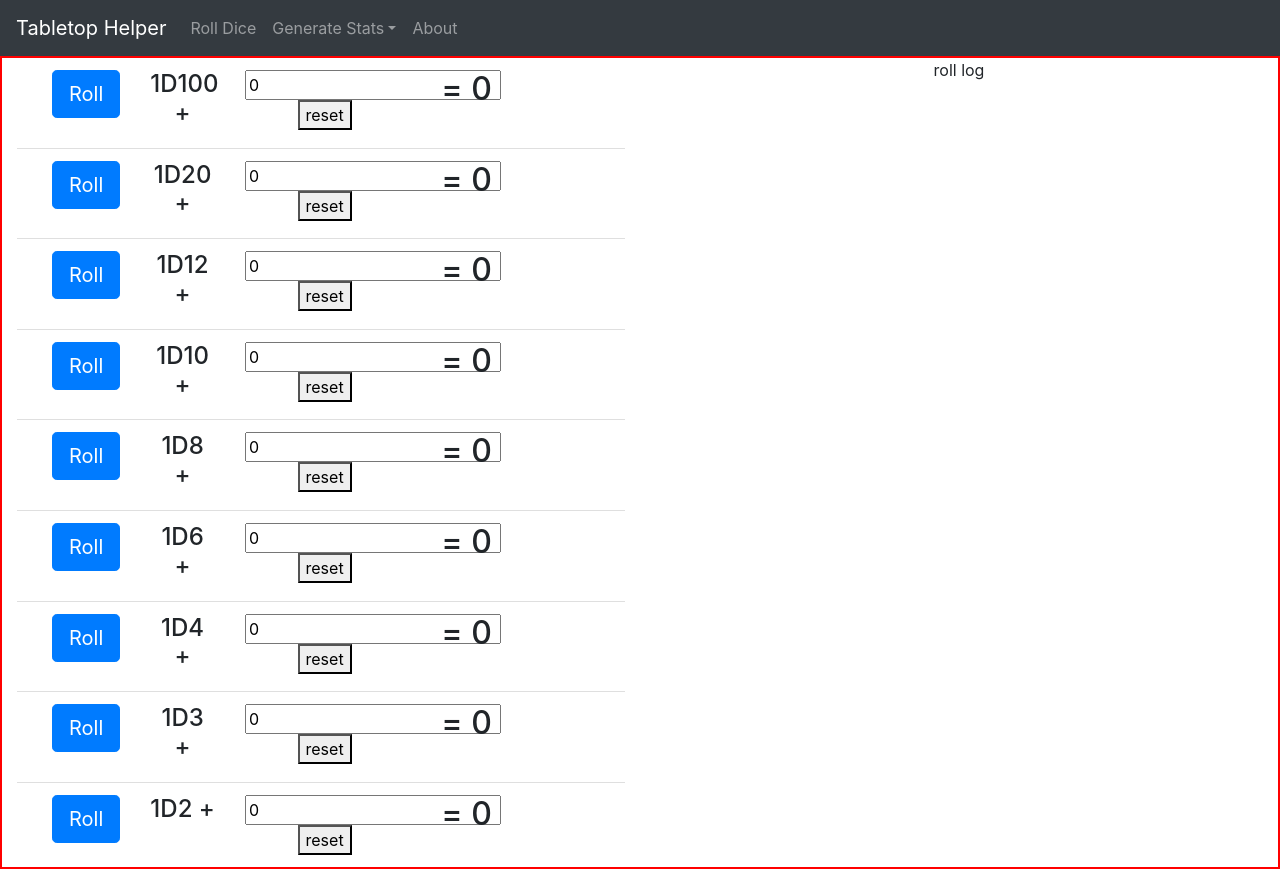
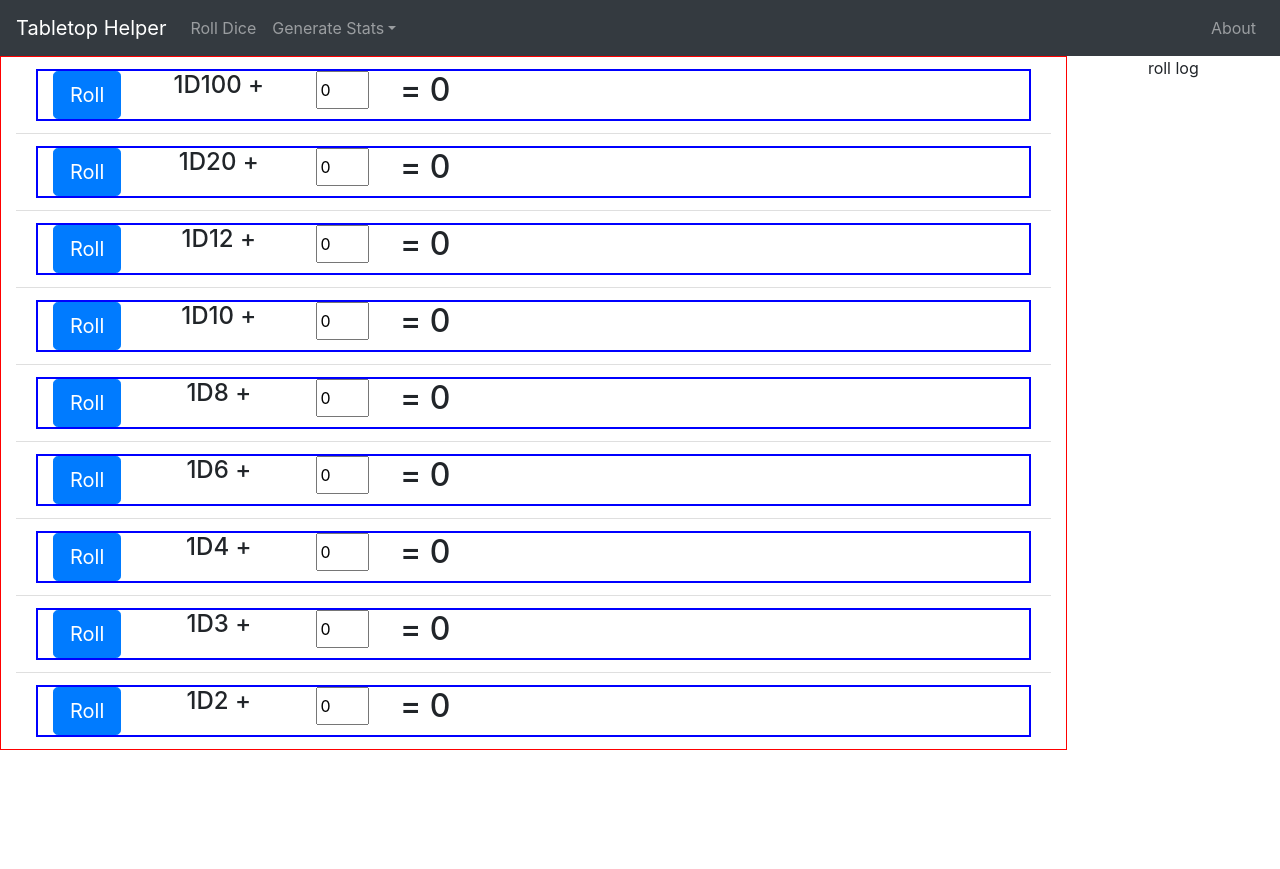
Before and after one commit to arhamHumayun/Tabletop-Helper, a React (Create React App) app in the folder client/: page /dice in a window 1280 px wide. After the commit the page ends 800 px from the top, so only its background shows below. Built offline with nearby package versions, Linux system fonts and the light colour scheme.

Commit message:
improved layout for dice

```diff
--- a/client/src/components/About.js
+++ b/client/src/components/About.js
@@ -4,7 +4,7 @@ export default class About extends Component {
     render() {
         return (
             <div>
-                about ya yeet
+                about
             </div>
         )
     }
--- a/client/src/components/AppHeader.js
+++ b/client/src/components/AppHeader.js
@@ -17,7 +17,9 @@ export default class AppHeader extends Component {
                 <NavDropdown.Divider />
                 <NavDropdown.Item href="#pointbuy/dnd">Dnd 5e Point Buy</NavDropdown.Item>
               </NavDropdown>
-              <Nav.Link href="/about">About</Nav.Link>
+            </Nav>
+            <Nav>
+              <Nav.Link href="/about" inline>About</Nav.Link>
             </Nav>
         </Navbar>
         )
--- a/client/src/components/Dice.js
+++ b/client/src/components/Dice.js
@@ -14,6 +14,7 @@ export default class Dice extends Component {
             finalResult: 0,
             inputValue: "0"
         }
+
         this.roll = this.roll.bind(this);
         this._handleUpdate = this._handleUpdate.bind(this);
         this._reset = this._reset.bind(this);
@@ -41,19 +42,18 @@ export default class Dice extends Component {
     render() {
         return (
             <React.Fragment>
-                <Container>
+                <Container style={{border: '2px solid blue'}}>
                     <Row>
                         <Col md="auto">
                             <Button variant="primary" onClick={this.roll} size="lg" className="btn btn-primary btn-lg btn-block" block>Roll</Button>
                         </Col >
                         <Col md={2}>
-                            <h4>1D{this.state.diceSize} + </h4>
+                            <h4 style={{width: "100%"}} >1D{this.state.diceSize} + </h4>
                         </Col>
-                        <Col md={4}>
-                            <input type="number" value={this.state.inputValue} onChange={this._handleUpdate} step="any" />
-                            <button onClick={this._reset}>reset</button>
+                        <Col md={1}>
+                            <input type="number" value={this.state.inputValue} onChange={this._handleUpdate} step="any" style={{width: "100%", height: '80%'}}/>
                         </Col>
-                        <Col md={2}>
+                        <Col md={1}>
                             <h2>= {this.state.finalResult}</h2>
                         </Col>
                     </Row>
--- a/client/src/components/DicePage.js
+++ b/client/src/components/DicePage.js
@@ -11,9 +11,9 @@ export default class DicePage extends Component {
             <div>
             <Container fluid={true}>
               <Row>
-                <Col>
+                <Col md={10} style={{border: '1px solid red'}}>
                   <ListGroup variant="flush">
-                    <ListGroup.Item>
+                    <ListGroup.Item >
                       <Dice diceSize={100}/>
                     </ListGroup.Item>
                     <ListGroup.Item>
--- a/client/src/components/Main.js
+++ b/client/src/components/Main.js
@@ -5,7 +5,7 @@ import DicePage from './DicePage';
 import SplashScreen from './SplashScreen';
 
 const Main = () => (
-    <main style={{border: '2px solid red', height: '100%'}} >
+    <main style={{height: '100%'}} >
         <Switch>
             <Route exact path ='/' component={SplashScreen}/>
             <Route exact path ='/dice' component={DicePage}/>
```
